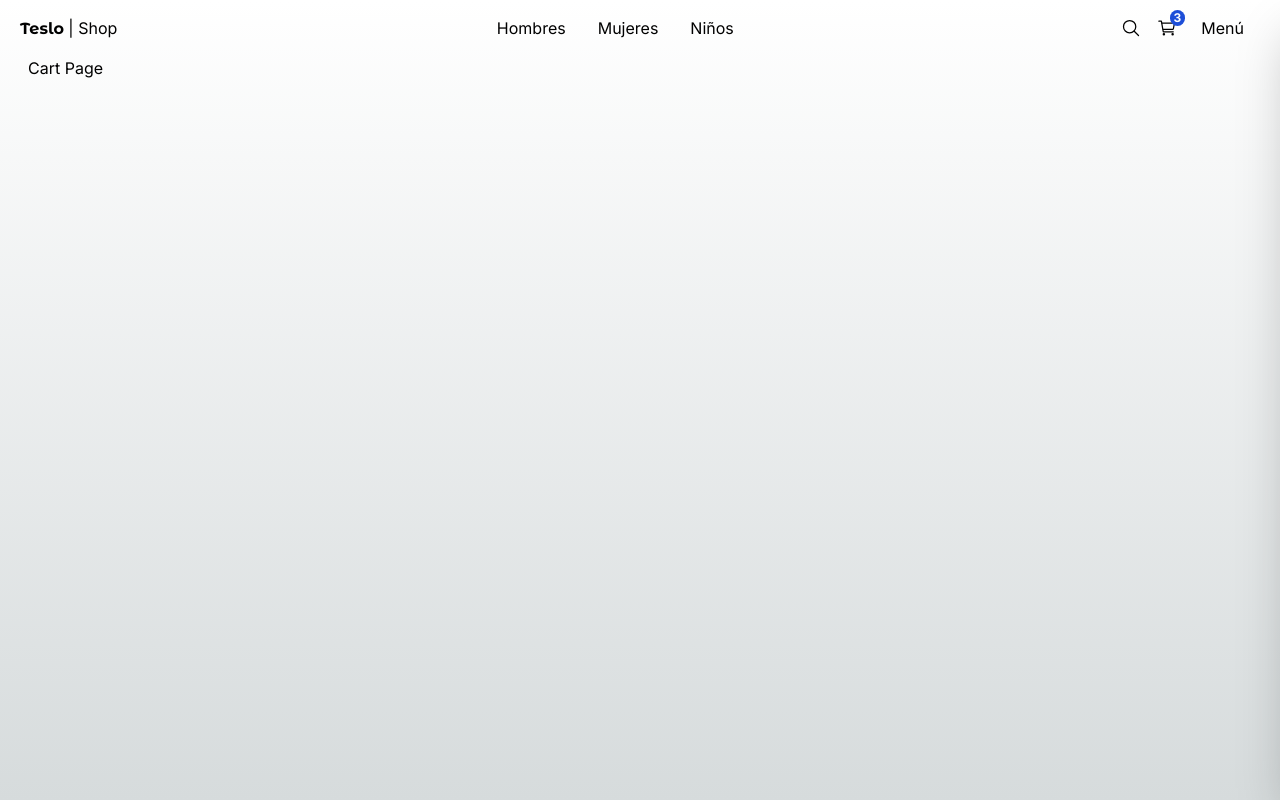
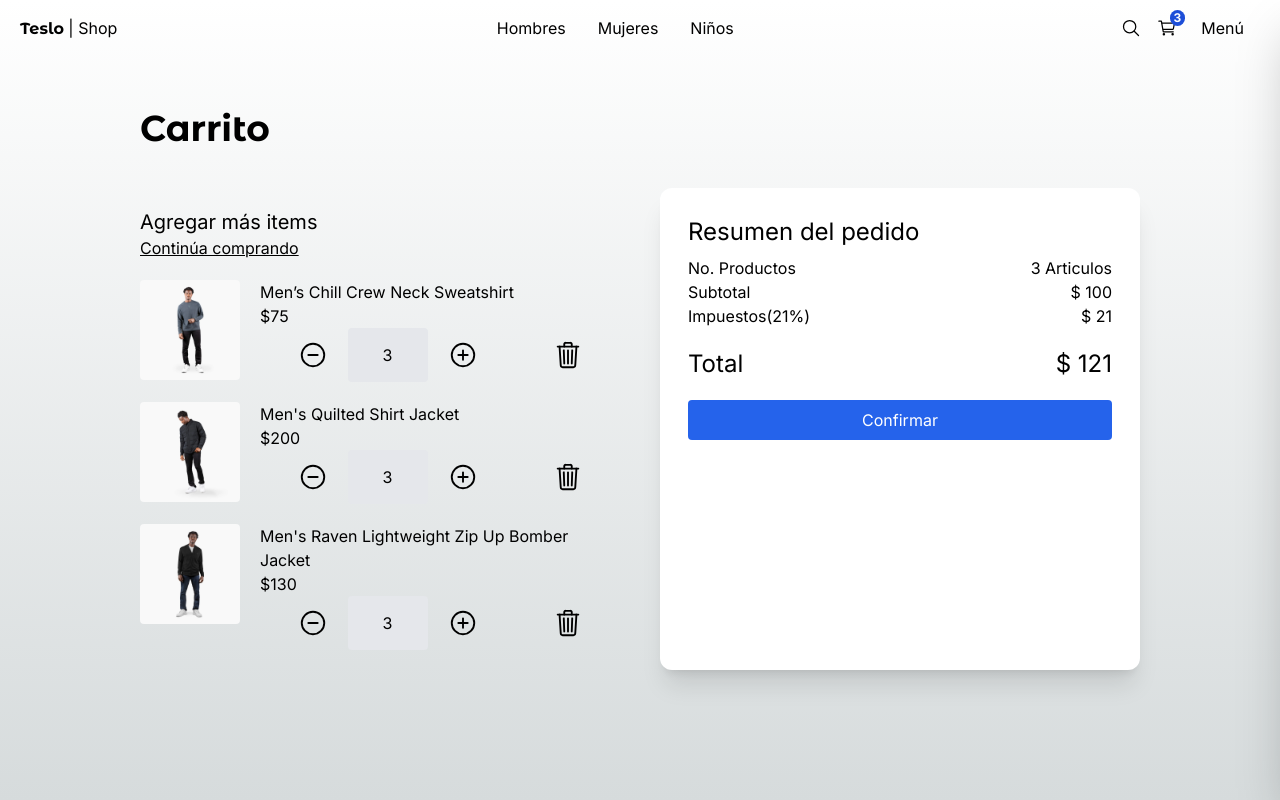
Before and after one commit to jaelEspinosa/tesloshop_v2, a Next.js app: page /cart in a window 1280 px wide. Built offline with nearby package versions, Linux system fonts and the light colour scheme.

Commit message:
add cart

```diff
--- a/src/app/(shop)/cart/page.tsx
+++ b/src/app/(shop)/cart/page.tsx
@@ -1,7 +1,84 @@
+import { QuantitySelector, Title } from "@/components";
+import { initialData } from "@/seed/seed";
+import Image from "next/image";
+import Link from "next/link";
+import { IoTrashOutline } from "react-icons/io5";
+
+const productsIncart = [
+    initialData.products[0],
+    initialData.products[1],
+    initialData.products[2]
+]
+
 export default function  CartPage(){
     return (
-        <div>
-        <h1>Cart Page</h1>
+        <div className="flex justify-center items-center mb-72 px-10 sm:px-0">
+        <div className="flex flex-col w-[1000px]">
+           <Title title="Carrito"/>
+           <div className="grid grid-cols-1 sm:grid-cols-2 gap-10">
+
+            {/* Carrito */}
+             <div className="flex flex-col mt-5">
+              <span className="text-xl">Agregar más items</span>
+              <Link href='/' className="underline mb-5">Continúa comprando</Link>
+
+             {/* items */}
+             {
+                productsIncart.map( product => (
+                    <div key={product.slug} className="flex mb-5">
+                   <Image
+                     src={`/products/${product.images[0]}`}
+                     width={100}
+                     height={100}
+                     style={{
+                        width:'100px',
+                        height:'100px'
+                     }}
+                     alt={product.title}
+                     className="mr-5 rounded"
+                   />
+                        <div className="w-full">
+                            <p>{product.title}</p>
+                            <p> ${product.price}</p>
+                            <div className="flex flex-col md:justify-around md:flex-row">
+                            <QuantitySelector quantity={3}/>
+                            <button className="underline mt-3 mb-3 hover:text-blue-700">
+                              <IoTrashOutline size={30}/>
+                            </button>
+                            </div>
+                        </div>
+                 </div>
+                ))
+            }
+            </div>
+
+            {/* Checkout - Resumen de orden */}
+
+            <div className="bg-white rounded-xl shadow-xl p-7">
+                <h2 className="text-2xl mb-2">Resumen del pedido</h2>
+                <div className="grid grid-cols-2">
+                    <span>No. Productos</span>
+                    <span className="text-right ">3 Articulos</span>
+
+                    <span>Subtotal</span>
+                    <span className="text-right ">$ 100</span>
+
+                    <span>Impuestos(21%)</span>
+                    <span className="text-right ">$ 21</span>
+
+                    <span className="mt-5 text-2xl">Total</span>
+                    <span className="text-right mt-5 text-2xl ">$ 121</span>
+                </div>
+                <div className="mt-5 mb-2 w-full">
+                    <Link
+                        href='/checkout/address'
+                        className="flex btn-primary justify-center"
+                        >Confirmar</Link>
+                </div>
+            </div>
+
+           </div>
+        </div>
         </div>
     )
 }
```
